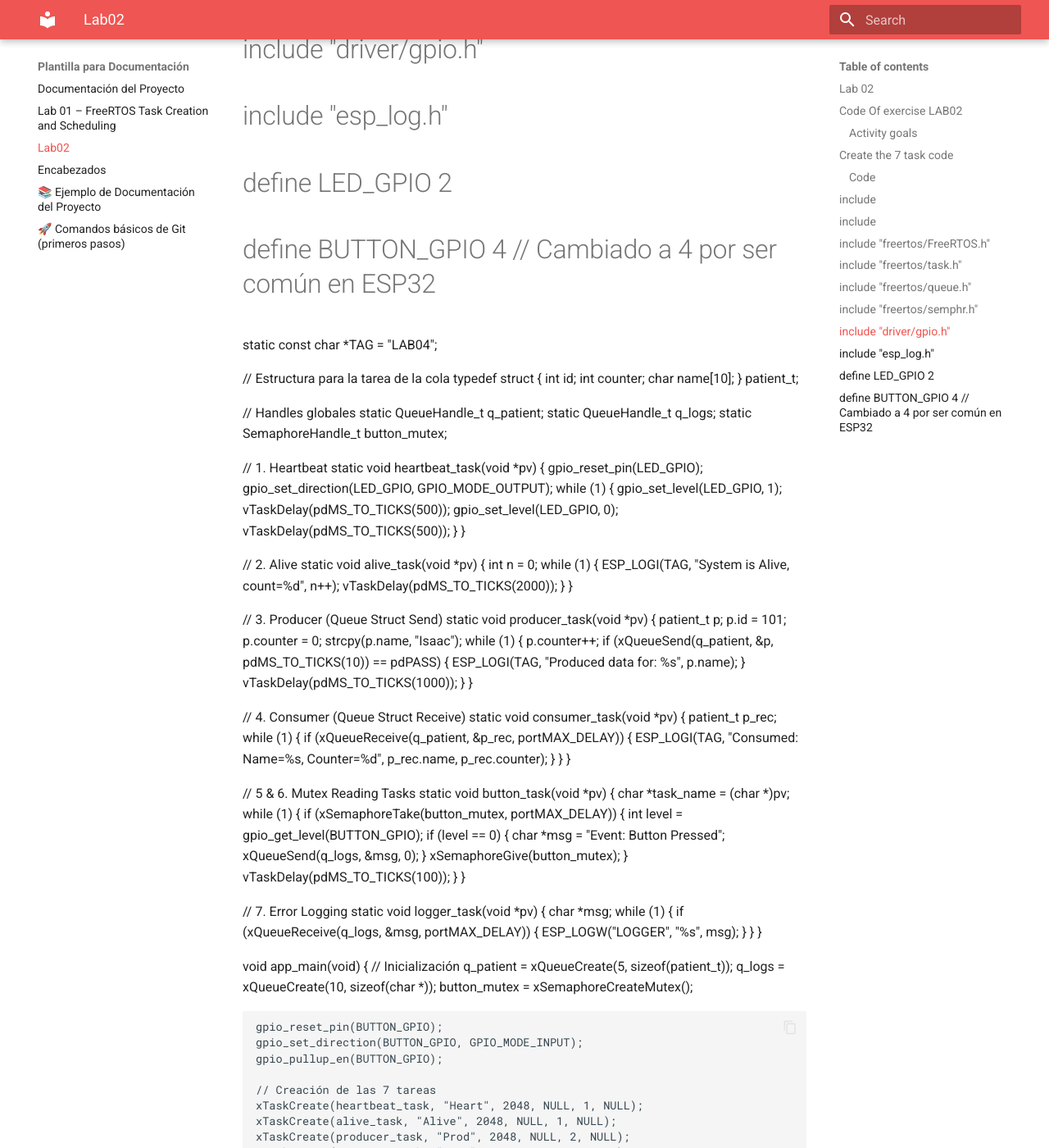
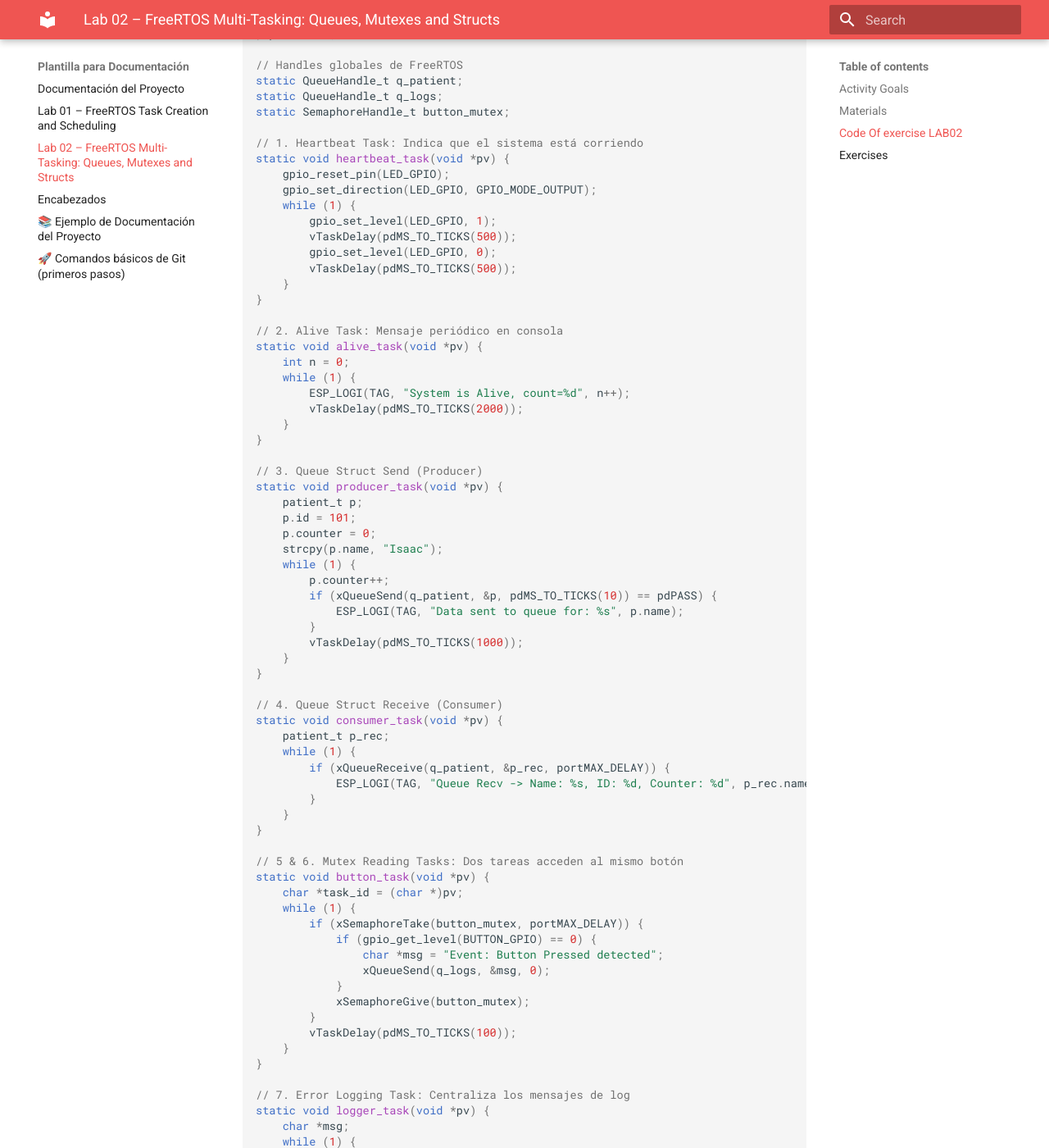
Before and after one commit to Isaacan123/SistemasEmbebidosII, an MkDocs documentation site: the page built from docs/Lab02.md, in a window 1280 px wide and 1400 px high, scrolled down 1073 px. Shown: the whole window at 82% size. Built offline with MkDocs 1.6.1 and Material for MkDocs 9.7.7, drawn with Linux system fonts in a browser that asks for light colours; some of the changed text lies outside the part shown.

Commit message:
Add files via upload

````diff
--- a/docs/Lab02.md
+++ b/docs/Lab02.md
@@ -1,29 +1,21 @@
+# Lab 02 – FreeRTOS Multi-Tasking: Queues, Mutexes and Structs
 
-## Lab 02
+## Activity Goals
+- Implement a complex system with **7 concurrent tasks**.
+- Manage data communication using **Queues** with custom `struct` types.
+- Protect shared hardware resources (GPIO) using **Mutexes**.
+- Centralize system events and errors through a dedicated **Logging Task**.
+
+## Materials
+- ESP32 Development Board
+- 1x Push Button
+- 1x LED (Internal or External)
+- Resistors and Jumper wires
+
+---
 
 ## Code Of exercise LAB02
 
-### Activity goals
-Create the 7 task code
---
--Task 1 Heartbeat
--Task 2 Alive task
--Task 3 Queue Struct Send
--Task 4 Queue Struct Receive
--Task 5 and 6 Mutex reading a button
--Task 7 Error loggin for task 1-6
-
- ### Materials
- --
-ESP32 Development Board
---
-1x Push Button
---
-1x LED (Internal or External)
---
-Resistors and Jumper wires
-
-### Code
 ```c
 #include <stdio.h>
 #include <string.h>
@@ -35,23 +27,23 @@
 #include "esp_log.h"
 
 #define LED_GPIO 2
-#define BUTTON_GPIO 4 // Cambiado a 4 por ser común en ESP32
+#define BUTTON_GPIO 4
 
-static const char *TAG = "LAB04";
+static const char *TAG = "LAB02";
 
-// Estructura para la tarea de la cola
+// Estructura para la comunicación por cola
 typedef struct {
     int id;
     int counter;
     char name[10];
 } patient_t;
 
-// Handles globales
+// Handles globales de FreeRTOS
 static QueueHandle_t q_patient;
 static QueueHandle_t q_logs;
 static SemaphoreHandle_t button_mutex;
 
-// 1. Heartbeat
+// 1. Heartbeat Task: Indica que el sistema está corriendo
 static void heartbeat_task(void *pv) {
     gpio_reset_pin(LED_GPIO);
     gpio_set_direction(LED_GPIO, GPIO_MODE_OUTPUT);
@@ -63,7 +55,7 @@
     }
 }
 
-// 2. Alive
+// 2. Alive Task: Mensaje periódico en consola
 static void alive_task(void *pv) {
     int n = 0;
     while (1) {
@@ -72,7 +64,7 @@
     }
 }
 
-// 3. Producer (Queue Struct Send)
+// 3. Queue Struct Send (Producer)
 static void producer_task(void *pv) {
     patient_t p;
     p.id = 101;
@@ -81,30 +73,29 @@
     while (1) {
         p.counter++;
         if (xQueueSend(q_patient, &p, pdMS_TO_TICKS(10)) == pdPASS) {
-            ESP_LOGI(TAG, "Produced data for: %s", p.name);
+            ESP_LOGI(TAG, "Data sent to queue for: %s", p.name);
         }
         vTaskDelay(pdMS_TO_TICKS(1000));
     }
 }
 
-// 4. Consumer (Queue Struct Receive)
+// 4. Queue Struct Receive (Consumer)
 static void consumer_task(void *pv) {
     patient_t p_rec;
     while (1) {
         if (xQueueReceive(q_patient, &p_rec, portMAX_DELAY)) {
-            ESP_LOGI(TAG, "Consumed: Name=%s, Counter=%d", p_rec.name, p_rec.counter);
+            ESP_LOGI(TAG, "Queue Recv -> Name: %s, ID: %d, Counter: %d", p_rec.name, p_rec.id, p_rec.counter);
         }
     }
 }
 
-// 5 & 6. Mutex Reading Tasks
+// 5 & 6. Mutex Reading Tasks: Dos tareas acceden al mismo botón
 static void button_task(void *pv) {
-    char *task_name = (char *)pv;
+    char *task_id = (char *)pv;
     while (1) {
         if (xSemaphoreTake(button_mutex, portMAX_DELAY)) {
-            int level = gpio_get_level(BUTTON_GPIO);
-            if (level == 0) {
-                char *msg = "Event: Button Pressed";
+            if (gpio_get_level(BUTTON_GPIO) == 0) {
+                char *msg = "Event: Button Pressed detected";
                 xQueueSend(q_logs, &msg, 0);
             }
             xSemaphoreGive(button_mutex);
@@ -113,32 +104,51 @@
     }
 }
 
-// 7. Error Logging
+// 7. Error Logging Task: Centraliza los mensajes de log
 static void logger_task(void *pv) {
     char *msg;
     while (1) {
         if (xQueueReceive(q_logs, &msg, portMAX_DELAY)) {
-            ESP_LOGW("LOGGER", "%s", msg);
+            ESP_LOGW("LOGGER_SERVICE", "%s", msg);
         }
     }
 }
 
 void app_main(void) {
-    // Inicialización
+    // Inicialización de colas y semáforos
     q_patient = xQueueCreate(5, sizeof(patient_t));
     q_logs = xQueueCreate(10, sizeof(char *));
     button_mutex = xSemaphoreCreateMutex();
 
+    // Configuración de Hardware
     gpio_reset_pin(BUTTON_GPIO);
     gpio_set_direction(BUTTON_GPIO, GPIO_MODE_INPUT);
     gpio_pullup_en(BUTTON_GPIO);
 
-    // Creación de las 7 tareas
+    // Despliegue de las 7 tareas con diferentes prioridades
     xTaskCreate(heartbeat_task, "Heart", 2048, NULL, 1, NULL);
     xTaskCreate(alive_task, "Alive", 2048, NULL, 1, NULL);
     xTaskCreate(producer_task, "Prod", 2048, NULL, 2, NULL);
     xTaskCreate(consumer_task, "Cons", 2048, NULL, 2, NULL);
-    xTaskCreate(button_task, "Btn5", 2048, "Task 5", 3, NULL);
-    xTaskCreate(button_task, "Btn6", 2048, "Task 6", 3, NULL);
-    xTaskCreate(logger_task, "Log", 2048, NULL, 4, NULL);
+    xTaskCreate(button_task, "Btn_T5", 2048, "Task 5", 3, NULL);
+    xTaskCreate(button_task, "Btn_T6", 2048, "Task 6", 3, NULL);
+    xTaskCreate(logger_task, "Log_T7", 2048, NULL, 4, NULL);
 }
+```
+
+---
+
+## Exercises
+
+**Mutex Necessity:** ¿Qué pasaría si las Tareas 5 y 6 no usaran un Mutex para leer el botón?
+- **Observación:** Aunque el hardware permite la lectura simultánea, en periféricos más complejos (como un sensor I2C), el sistema colapsaría.
+- **Conclusión:** El Mutex asegura que la sección crítica del código sea accedida por un solo proceso a la vez, manteniendo la integridad de los datos.
+
+
+**Data Structs in Queues:** ¿Cuál es la ventaja de usar una `struct` en la cola en lugar de solo un entero?
+- **Respuesta:** Permite enviar paquetes de información completos (ID, Nombres, Valores).
+- **Efecto:** El sistema se vuelve más robusto y organizado, facilitando el procesamiento de datos complejos entre el productor y el consumidor.
+
+**Centralized Logging:** ¿Cómo beneficia la Tarea 7 al rendimiento del sistema?
+- **Razón:** La escritura en consola (Serial) es una operación lenta.
+- **Efecto:** Al enviar los mensajes a una cola, las tareas principales no se bloquean esperando a que el texto se imprima, delegando esa carga a la Tarea 7.
````
